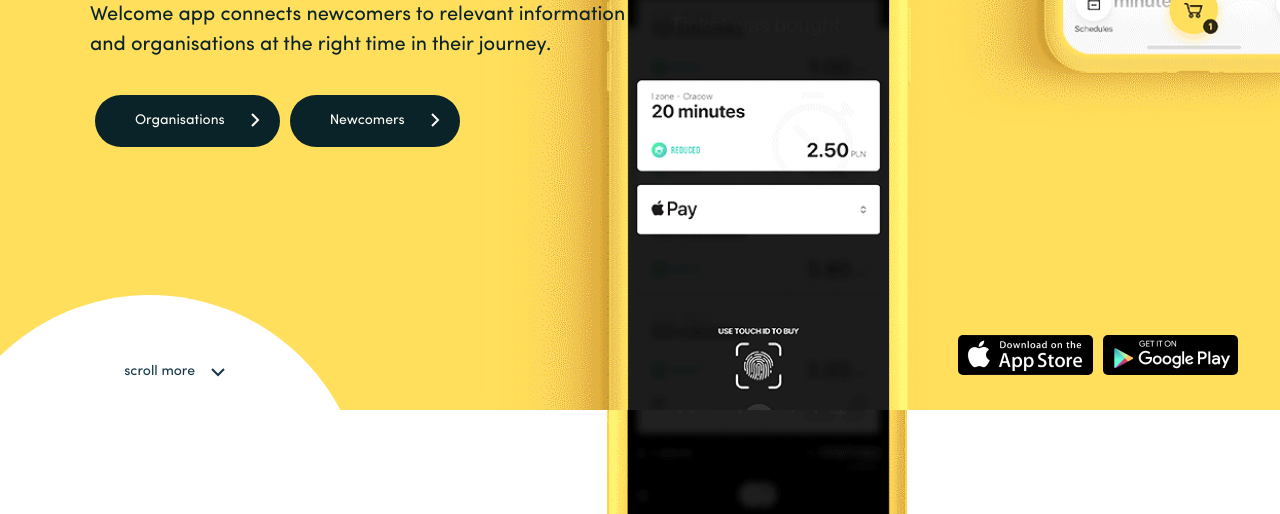
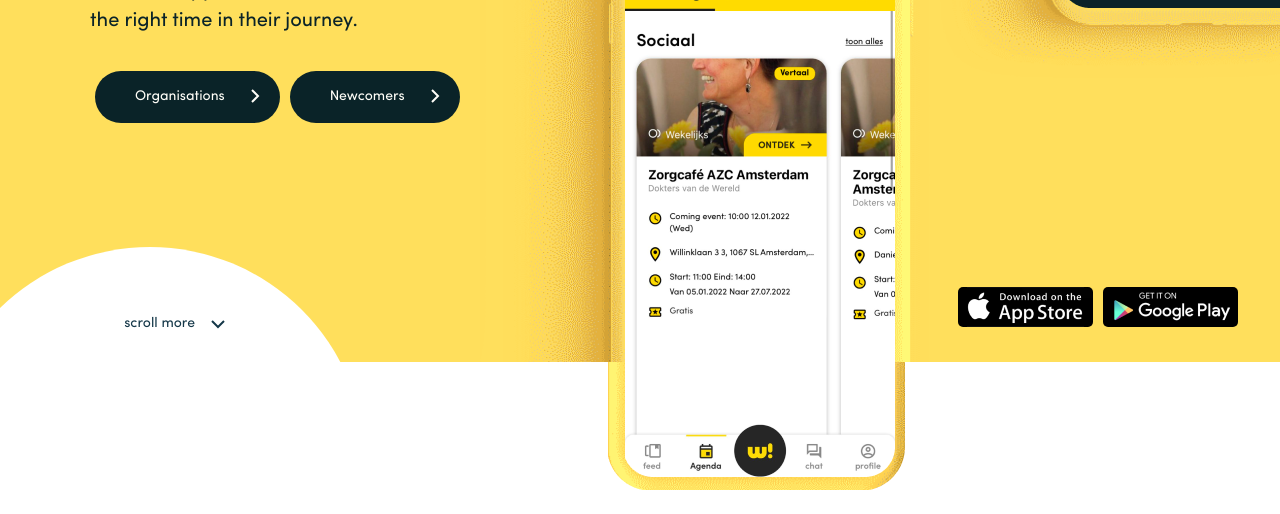
Before and after one commit to kutuzovpetia/app, a website built with webpack: page src/index.html in a window 1280 px wide. Shown: the part 438-952 px from the top of the page. Built offline with nearby package versions, Linux system fonts and the light colour scheme; files whose address does not match are found by name; a web font is replaced by a local one.

Commit message:
New design

```diff
--- a/src/style/cards.scss
+++ b/src/style/cards.scss
@@ -5,15 +5,22 @@
     height: 100vh;
     overflow: hidden;
     .cards-decoration{
-      background-image: url("../assets/images/phone.png");
-      width: 300px;
-      height: 560px;
+      background-image: url("../assets/images/phone-down.png");
+      //width: 300px;
+      //height: 560px;
+      //position: absolute;
+      //top: -413px;
+      //right: 373px;
       position: absolute;
-      top: -413px;
-      right: 373px;
+      width: 297px;
+      height: 128px;
+      background-repeat: no-repeat;
+      top: 0;
+      right: 375px;
+
       transition: all .3s ease;
       @media screen and (max-width: 1260px){
-        left: 767px;
+        left: 768px;
       }
     }
 
--- a/src/style/header.scss
+++ b/src/style/header.scss
@@ -1,16 +1,27 @@
 
 header{
   background-color: $yellow;
-  height: 848px;
+  height: 800px;
 
   .container{
     height: 100%;
-    background-image: url("../assets/images/background-image.png");
+    background-image: url("../assets/images/bg-header.png");
     background-repeat: no-repeat;
     background-position: right;
     position: relative;
     overflow: hidden;
-    transition: all .3s ease;
+    transition: background-position .3s ease;
+    //border: 1px solid red;
+    //&:after{
+    //  content: url("../assets/images/phone-down.png");
+    //  position: absolute;
+    //  right: 417px;
+    //  bottom: -74px;
+    //  @media screen and (max-width: 1260px){
+    //    left: 768px;
+    //  }
+    //}
+
     @media screen and (max-width: 1260px){
       background-position: inherit;
     }
@@ -102,12 +113,13 @@
         .header-title__title{
           color: #0A2328;
           font-family: SofiaProRegular, SansSerif;
-          font-weight: 700;
+          font-weight: bold;
           font-size: 90px;
           line-height: 75px;
           position: relative;
           z-index: 1;
           transition: all .3s ease;
+
           &:after{
             content: "";
             width: 320px;
@@ -141,6 +153,7 @@
         font-weight: 400;
         line-height: 30px;
         padding: 30px 0;
+        width: 135%;
         @media screen and (max-width: 764px){
           font-size: 14px;
           line-height: 20px;
```
Also changed, not shown: src/index.html (+2 -3 lines), src/assets/images/bg-header.png (added), src/assets/images/bg1-header.png (added), src/assets/images/phone-down.png (added), 3 other files.
